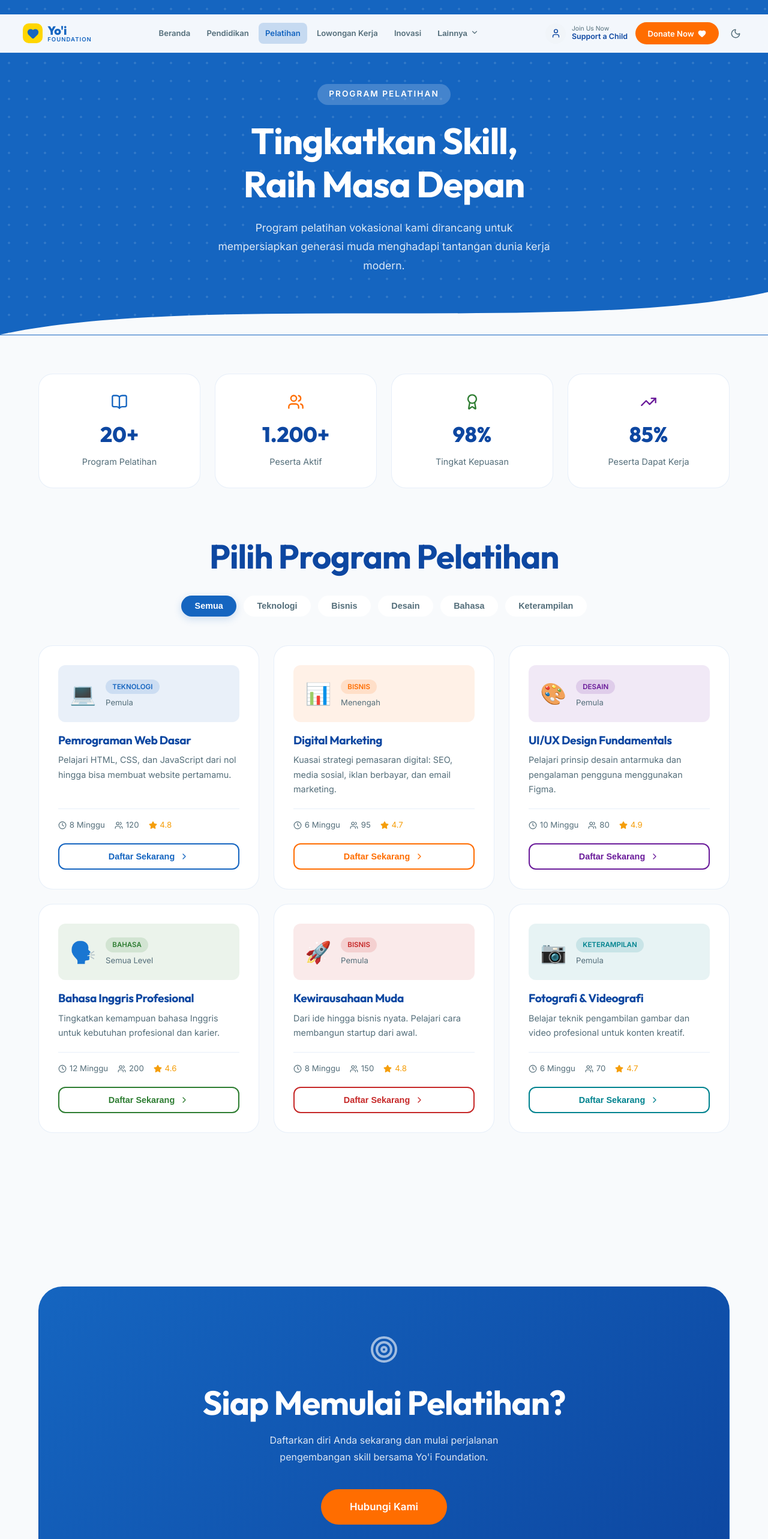
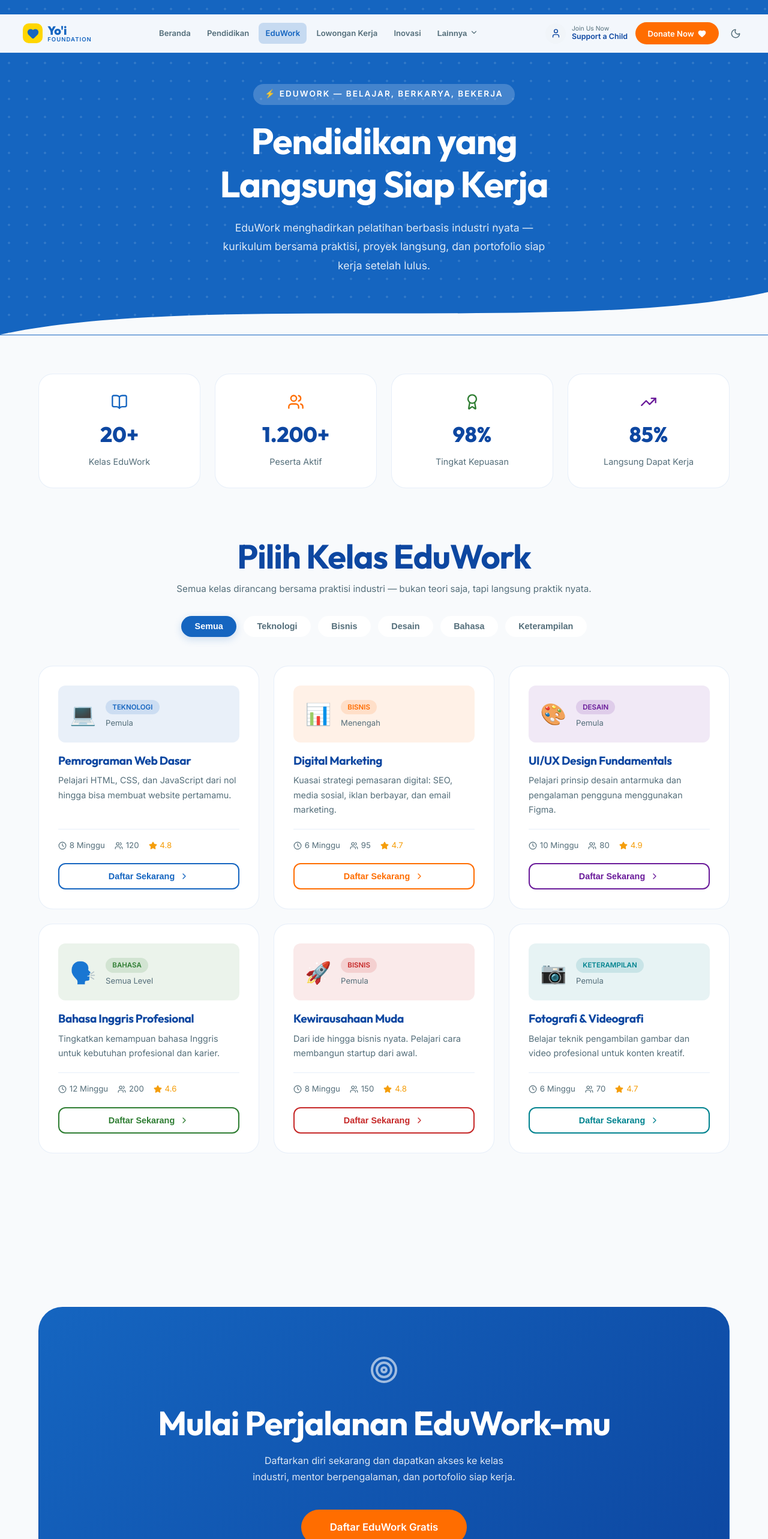
Before and after one commit to anhar-glicth/yoiapp, a React (Vite) app: page /pelatihan in a window 1280 px wide. Shown: the top 2566 px of the page at 60% size. Built offline with nearby package versions, Linux system fonts and the light colour scheme.

Commit message:
feat: add responsive Navbar component and Pelatihan page template

```diff
--- a/src/components/Navbar.jsx
+++ b/src/components/Navbar.jsx
@@ -33,7 +33,7 @@ const Navbar = () => {
   const primaryLinks = [
     { name: 'Beranda', path: '/' },
     { name: 'Pendidikan', path: '/learning' },
-    { name: 'Pelatihan', path: '/pelatihan' },
+    { name: 'EduWork', path: '/pelatihan' },
     { name: 'Lowongan Kerja', path: '/lowongan' },
     { name: 'Inovasi', path: '/inovasi' },
   ]
--- a/src/pages/Pelatihan.jsx
+++ b/src/pages/Pelatihan.jsx
@@ -38,10 +38,10 @@ const trainings = [
 ]
 
 const stats = [
-  { icon: <BookOpen size={28} />, value: '20+', label: 'Program Pelatihan', color: '#1565C0' },
+  { icon: <BookOpen size={28} />, value: '20+', label: 'Kelas EduWork', color: '#1565C0' },
   { icon: <Users size={28} />, value: '1.200+', label: 'Peserta Aktif', color: '#FF6D00' },
   { icon: <Award size={28} />, value: '98%', label: 'Tingkat Kepuasan', color: '#2E7D32' },
-  { icon: <TrendingUp size={28} />, value: '85%', label: 'Peserta Dapat Kerja', color: '#6A1B9A' },
+  { icon: <TrendingUp size={28} />, value: '85%', label: 'Langsung Dapat Kerja', color: '#6A1B9A' },
 ]
 
 const Pelatihan = () => {
@@ -56,10 +56,10 @@ const Pelatihan = () => {
         <div style={{ position: 'absolute', inset: 0, backgroundImage: 'radial-gradient(circle, rgba(255,255,255,0.12) 2px, transparent 2px)', backgroundSize: '30px 30px', zIndex: 0 }} />
         <div className="container" style={{ position: 'relative', zIndex: 1 }}>
           <motion.div initial={{ y: 30, opacity: 0 }} animate={{ y: 0, opacity: 1 }} transition={{ duration: 0.7 }}>
-            <span style={{ display: 'inline-block', background: 'rgba(255,255,255,0.2)', color: 'white', padding: '0.4rem 1.2rem', borderRadius: '100px', fontWeight: '700', fontSize: '0.85rem', letterSpacing: '2px', marginBottom: '1.5rem', textTransform: 'uppercase' }}>Program Pelatihan</span>
-            <h1 style={{ color: 'white', fontSize: 'clamp(2.2rem, 5vw, 3.8rem)', marginBottom: '1.2rem' }}>Tingkatkan Skill,<br />Raih Masa Depan</h1>
+            <span style={{ display: 'inline-block', background: 'rgba(255,255,255,0.2)', color: 'white', padding: '0.4rem 1.2rem', borderRadius: '100px', fontWeight: '700', fontSize: '0.85rem', letterSpacing: '2px', marginBottom: '1.5rem', textTransform: 'uppercase' }}>⚡ EduWork — Belajar, Berkarya, Bekerja</span>
+            <h1 style={{ color: 'white', fontSize: 'clamp(2.2rem, 5vw, 3.8rem)', marginBottom: '1.2rem' }}>Pendidikan yang<br />Langsung Siap Kerja</h1>
             <p style={{ color: 'rgba(255,255,255,0.85)', fontSize: '1.1rem', maxWidth: '560px', margin: '0 auto', lineHeight: 1.8 }}>
-              Program pelatihan vokasional kami dirancang untuk mempersiapkan generasi muda menghadapi tantangan dunia kerja modern.
+              EduWork menghadirkan pelatihan berbasis industri nyata — kurikulum bersama praktisi, proyek langsung, dan portofolio siap kerja setelah lulus.
             </p>
           </motion.div>
         </div>
@@ -87,7 +87,8 @@ const Pelatihan = () => {
       <section className="section" style={{ background: 'var(--bg-dark)', paddingTop: '3rem' }}>
         <div className="container">
           <div style={{ textAlign: 'center', marginBottom: '3rem' }}>
-            <h2 style={{ color: 'var(--text-main)', marginBottom: '2rem' }}>Pilih Program Pelatihan</h2>
+            <h2 style={{ color: 'var(--text-main)', marginBottom: '0.6rem' }}>Pilih Kelas EduWork</h2>
+            <p style={{ color: 'var(--text-muted)', marginBottom: '2rem', fontSize: '0.95rem' }}>Semua kelas dirancang bersama praktisi industri — bukan teori saja, tapi langsung praktik nyata.</p>
             <div style={{ display: 'flex', gap: '0.75rem', flexWrap: 'wrap', justifyContent: 'center' }}>
               {categories.map(cat => (
                 <button key={cat} onClick={() => setActiveCategory(cat)} style={{ padding: '0.6rem 1.4rem', borderRadius: '100px', border: 'none', cursor: 'pointer', fontWeight: '600', fontSize: '0.9rem', transition: 'all 0.25s', background: activeCategory === cat ? 'var(--primary)' : 'var(--bg-card)', color: activeCategory === cat ? 'white' : 'var(--text-muted)', boxShadow: activeCategory === cat ? '0 4px 14px var(--primary-glow)' : 'none' }}>
@@ -130,11 +131,11 @@ const Pelatihan = () => {
         <div className="container">
           <div className="glass-card" style={{ padding: '5rem 2rem', textAlign: 'center', background: 'linear-gradient(135deg, var(--primary) 0%, #0d47a1 100%)', borderRadius: '40px' }}>
             <Target size={48} color="rgba(255,255,255,0.6)" style={{ marginBottom: '1.5rem' }} />
-            <h2 style={{ color: 'white', marginBottom: '1rem' }}>Siap Memulai Pelatihan?</h2>
+            <h2 style={{ color: 'white', marginBottom: '1rem' }}>Mulai Perjalanan EduWork-mu</h2>
             <p style={{ color: 'rgba(255,255,255,0.85)', maxWidth: '460px', margin: '0 auto 2.5rem', lineHeight: 1.7 }}>
-              Daftarkan diri Anda sekarang dan mulai perjalanan pengembangan skill bersama Yo'i Foundation.
+              Daftarkan diri sekarang dan dapatkan akses ke kelas industri, mentor berpengalaman, dan portofolio siap kerja.
             </p>
-            <a href="mailto:info@yoi.or.id" className="btn" style={{ background: 'var(--secondary)', color: 'white', padding: '1rem 3rem', fontSize: '1.05rem' }}>Hubungi Kami</a>
+            <a href="mailto:info@yoi.or.id" className="btn" style={{ background: 'var(--secondary)', color: 'white', padding: '1rem 3rem', fontSize: '1.05rem' }}>Daftar EduWork Gratis</a>
           </div>
         </div>
       </section>
```
